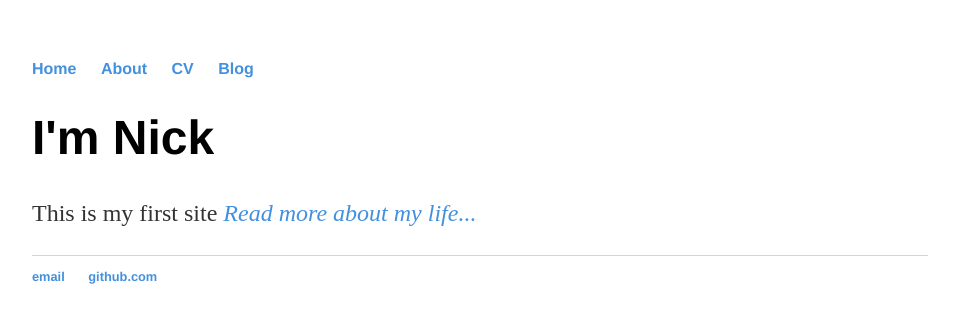
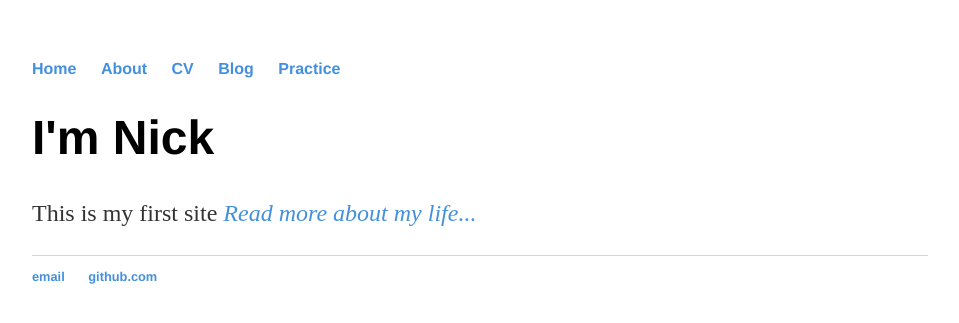
Before and after one commit to Illcarious/Illcarious.github.io, a Jekyll site: the page built from index.html, in a window 1280 px wide. Shown: the top 323 px of the page, without its empty margins (160-1119 px from the left). Built offline with Jekyll 4.4.1, drawn with Linux system fonts in a browser that asks for light colours.

Commit message:
Update default.html
Add in a "practice" directory

```diff
--- a/_layouts/default.html
+++ b/_layouts/default.html
@@ -12,6 +12,7 @@
 		        	<li><a href="/about">About</a></li>
 	        		<li><a href="/cv">CV</a></li>
 	        		<li><a href="/blog">Blog</a></li>
+				<li><a href="/practice">Practice</a></li>
 	    		</ul>
 			</nav>
 			<div class="container">
```
